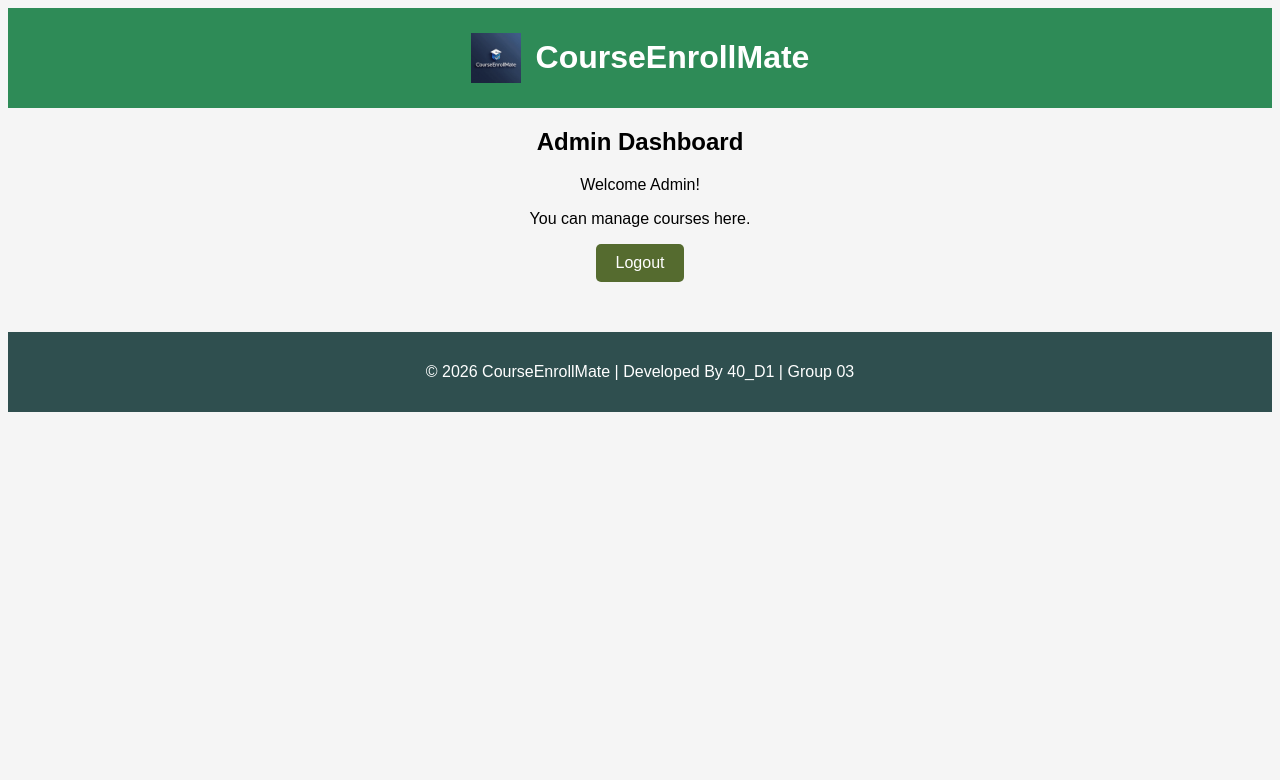
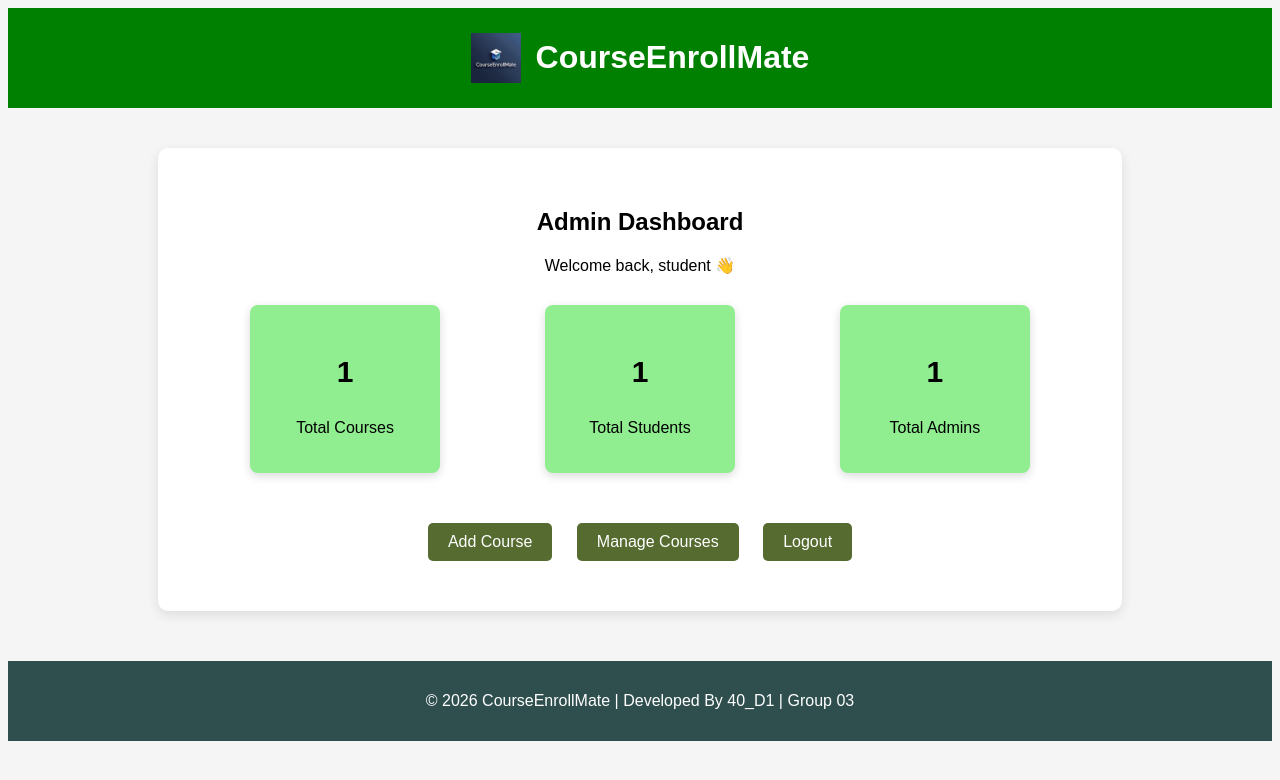
Before and after one commit to adullahalmustakim/CourseEnrollMate, a Flask app: template templates/admin_dashboard.html in a window 1280 px wide. Shown: the top 780 px of the page. Run offline with Flask 3, Linux system fonts and the light colour scheme; a user stored in the database is signed in; tables that the repository leaves empty hold one stand-in row (values such as "Sample post"); the template is opened without the code that fills it: most values are stand-ins (such as "Sample title", 1, 10 or a date in 2020).

Commit message:
Add Module 1 - Feature 1: Course Management

```diff
--- a/app.py
+++ b/app.py
@@ -8,6 +8,7 @@ import sqlite3
 def get_db_connection():
     conn = sqlite3.connect("courseenrollmate.db")
     conn.row_factory = sqlite3.Row
+    conn.execute("PRAGMA foreign_keys = ON")
     return conn
 
 
@@ -63,11 +64,9 @@ def register():
 
         role = request.form["role"]
 
-        # Check passwords first
         if password != confirm_password:
             return "Passwords do not match"
 
-        # Hash password AFTER checking
         hashed_password = generate_password_hash(password)
 
         conn = get_db_connection()
@@ -95,7 +94,116 @@ def student_dashboard():
 @login_required
 @role_required("admin")
 def admin_dashboard():
-    return render_template("admin_dashboard.html")
+
+    conn = get_db_connection()
+
+    total_courses = conn.execute(
+        "SELECT COUNT(*) FROM courses"
+    ).fetchone()[0]
+
+    total_students = conn.execute(
+        "SELECT COUNT(*) FROM users WHERE role='student'"
+    ).fetchone()[0]
+
+    total_admins = conn.execute(
+        "SELECT COUNT(*) FROM users WHERE role='admin'"
+    ).fetchone()[0]
+
+    conn.close()
+
+    return render_template(
+        "admin_dashboard.html", total_courses=total_courses, total_students=total_students, total_admins=total_admins
+    )
+
+@app.route("/add_course", methods=["GET", "POST"])
+@login_required
+@role_required("admin")
+def add_course():
+
+    if request.method == "POST":
+
+        course_code = request.form["course_code"]
+        course_title = request.form["course_title"]
+        course_description = request.form["course_description"]
+        credit_hours = request.form["credit_hours"]
+
+        conn = get_db_connection()
+
+        conn.execute(
+            "INSERT INTO courses (course_code, course_title, course_description, credit_hours) VALUES (?, ?, ?, ?)",
+            (course_code, course_title, course_description, credit_hours)
+        )
+
+        conn.commit()
+        conn.close()
+
+        return redirect(url_for("manage_courses"))
+
+    return render_template("add_course.html")
+
+@app.route("/manage_courses")
+@login_required
+@role_required("admin")
+def manage_courses():
+
+    conn = get_db_connection()
+
+    courses = conn.execute("SELECT * FROM courses").fetchall()
+
+    conn.close()
+
+    return render_template("manage_courses.html", courses=courses)
+
+@app.route("/edit_course/<int:id>", methods=["GET", "POST"])
+@login_required
+@role_required("admin")
+def edit_course(id):
+
+    conn = get_db_connection()
+
+    course = conn.execute(
+        "SELECT * FROM courses WHERE id=?",
+        (id,)
+    ).fetchone()
+
+    if request.method == "POST":
+
+        course_code = request.form["course_code"]
+        course_title = request.form["course_title"]
+        course_description = request.form["course_description"]
+
+        conn.execute(
+            """UPDATE courses
+               SET course_code=?, course_title=?, course_description=?
+               WHERE id=?""",
+            (course_code, course_title, course_description, id)
+        )
+
+        conn.commit()
+        conn.close()
+
+        return redirect(url_for("manage_courses"))
+
+    conn.close()
+
+    return render_template("edit_course.html", course=course)
+
+@app.route("/delete_course/<int:id>")
+@login_required
+@role_required("admin")
+def delete_course(id):
+
+    conn = get_db_connection()
+
+    conn.execute(
+        "DELETE FROM courses WHERE id=?",
+        (id,)
+    )
+
+    conn.commit()
+    conn.close()
+
+    return redirect(url_for("manage_courses"))
 
 @app.route("/logout")
 def logout():
--- a/static/style.css
+++ b/static/style.css
@@ -5,12 +5,12 @@ body{
 }
 
 header{
-    background: seagreen;
+    background: limegreen;
     color:white;
     padding:15px;
 }
 .site-header{
-    background:seagreen;
+    background:green;
     color:white;
     padding:10px;
     display:flex;
@@ -131,3 +131,104 @@ button:hover{
     text-align:center;
     margin-top:15px;
 }
+
+/* admin dashboard DESIGN */
+.dashboard{
+    width:70%;
+    margin:40px auto;
+    background:white;
+    padding:40px;
+    border-radius:10px;
+    box-shadow: 0 4px 12px rgba(0,0,0,0.1);
+}
+
+.stats{
+    display:flex;
+    justify-content:space-around;
+    margin-top:30px;
+}
+
+.card{
+    background:lightgreen;
+    padding:20px;
+    border-radius:8px;
+    width:150px;
+    text-align:center;
+
+    box-shadow: 0 3px 10px rgba(0,0,0,0.15);
+}
+
+.card:hover{
+    transform: translateY(-5px);
+    box-shadow: 0 8px 18px rgba(0,0,0,0.2);
+}
+
+.card h3{
+    font-size:30px;
+}
+
+.actions{
+    margin-top:40px;
+}
+
+.actions a{
+    margin:10px;
+    padding:10px 20px;
+    background:darkolivegreen;
+    color:white;
+    text-decoration:none;
+    border-radius:5px;
+}
+
+.actions a:hover{
+    background: skyblue;
+}
+
+.logout{
+    background:crimson;
+}
+
+/* manage couse page design*/
+.table-container{
+    width:85%;
+    margin:40px auto;
+    background:white;
+    padding:20px;
+    border-radius:8px;
+    box-shadow:0 4px 10px rgba(0,0,0,0.1);
+}
+
+table{
+    width:100%;
+    border-collapse:collapse;
+}
+
+thead{
+    background: darkgreen;
+    color:white;
+}
+
+th,td{
+    padding:15px;
+    text-align:left;
+}
+
+tbody tr{
+    border-bottom:1px solid #ddd;
+}
+
+.edit-btn{
+    background:darkolivegreen;
+    color:white;
+    padding:6px 12px;
+    border-radius:5px;
+    text-decoration:none;
+}
+
+.delete-btn{
+    background:lightcoral;
+    color:white;
+    padding:6px 12px;
+    border-radius:5px;
+    text-decoration:none;
+}
--- a/templates/admin_dashboard.html
+++ b/templates/admin_dashboard.html
@@ -2,8 +2,40 @@
 
 {% block body %}
 
+<div class="dashboard">
+
 <h2>Admin Dashboard</h2>
-<p>Welcome Admin!</p>
-<p>You can manage courses here.</p>
-<a href="/">Logout</a>
+
+<p>Welcome back, {{ session.username }} 👋</p>
+
+<div class="stats">
+    <div class="card">
+        <h3>{{ total_courses }}</h3>
+        <p>Total Courses</p>
+    </div>
+
+    <div class="card">
+        <h3>{{ total_students }}</h3>
+        <p>Total Students</p>
+    </div>
+
+    <div class="card">
+        <h3>{{ total_admins }}</h3>
+        <p>Total Admins</p>
+    </div>
+
+</div>
+
+<div class="actions">
+
+    <a href="/add_course">Add Course</a>
+
+    <a href="/manage_courses">Manage Courses</a>
+
+    <a href="/logout" class="logout">Logout</a>
+
+</div>
+
+</div>
+
 {% endblock %}
```
Also changed, not shown: create_db.py (+27 -2 lines), templates/add_course.html (added, +23 -0 lines), templates/edit_course.html (added, +27 -0 lines), templates/manage_courses.html (added, +39 -0 lines), courseenrollmate.db, 4 other files.
